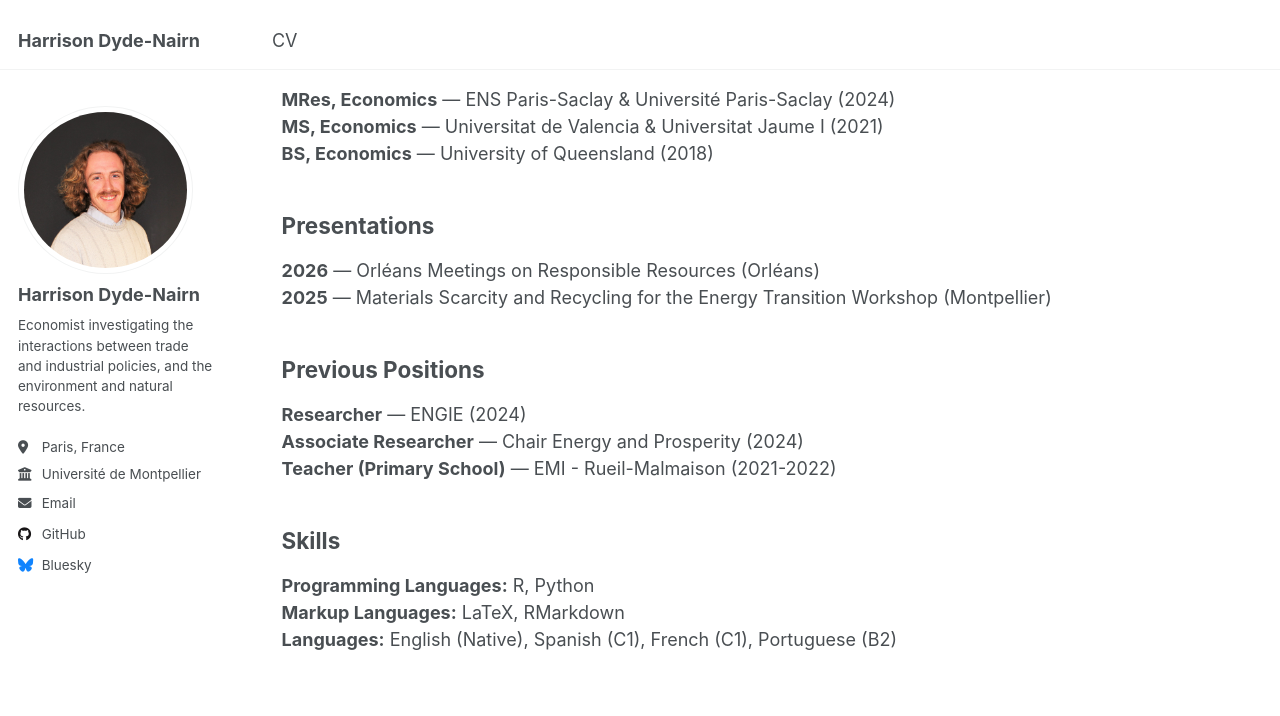
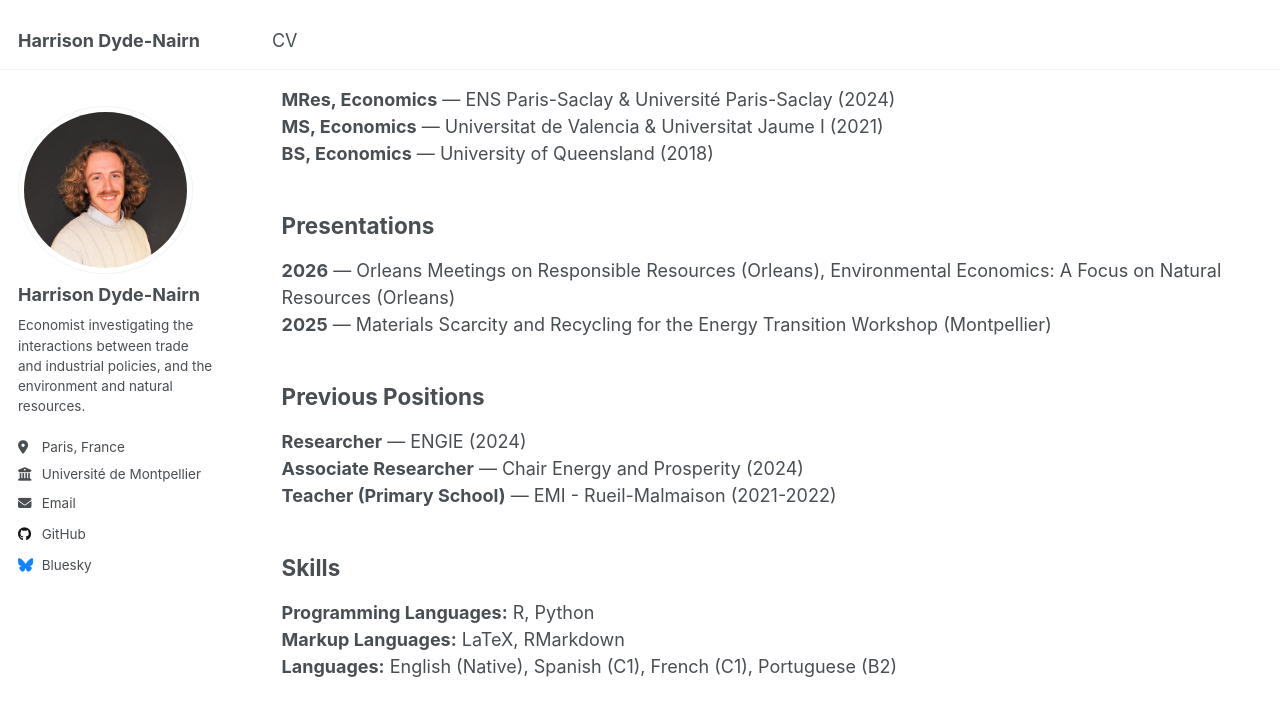
Before and after one commit to hdydenairn/hdydenairn.github.io, a Jekyll site: the page built from _pages/cv.md, in a window 1280 px wide and 900 px high, scrolled down 471 px. Shown: the top 716 px of the window. Built offline with Jekyll 4.4.1, drawn with Linux system fonts in a browser that asks for light colours.

Commit message:
Update cv.md

```diff
--- a/_pages/cv.md
+++ b/_pages/cv.md
@@ -25,7 +25,8 @@ redirect_from:
 **BS, Economics** — University of Queensland (2018)
 
 ## Presentations
-**2026** — Orléans Meetings on Responsible Resources (Orléans)<br>
+**2026** — Orleans Meetings on Responsible Resources (Orleans), Environmental Economics:
+A Focus on Natural Resources (Orleans)<br>
 **2025** — Materials Scarcity and Recycling for the Energy Transition Workshop (Montpellier)
 
 ## Previous Positions
```
